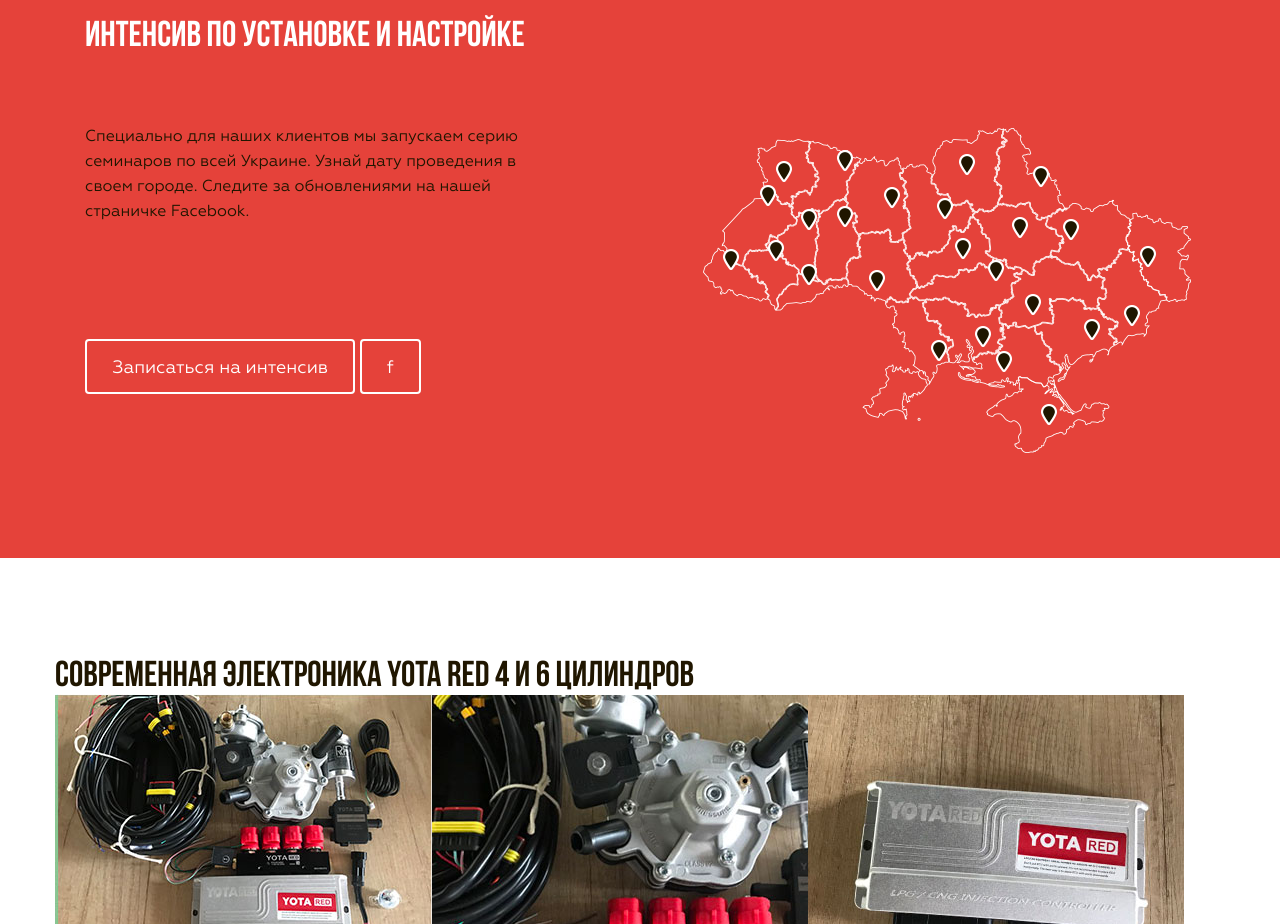
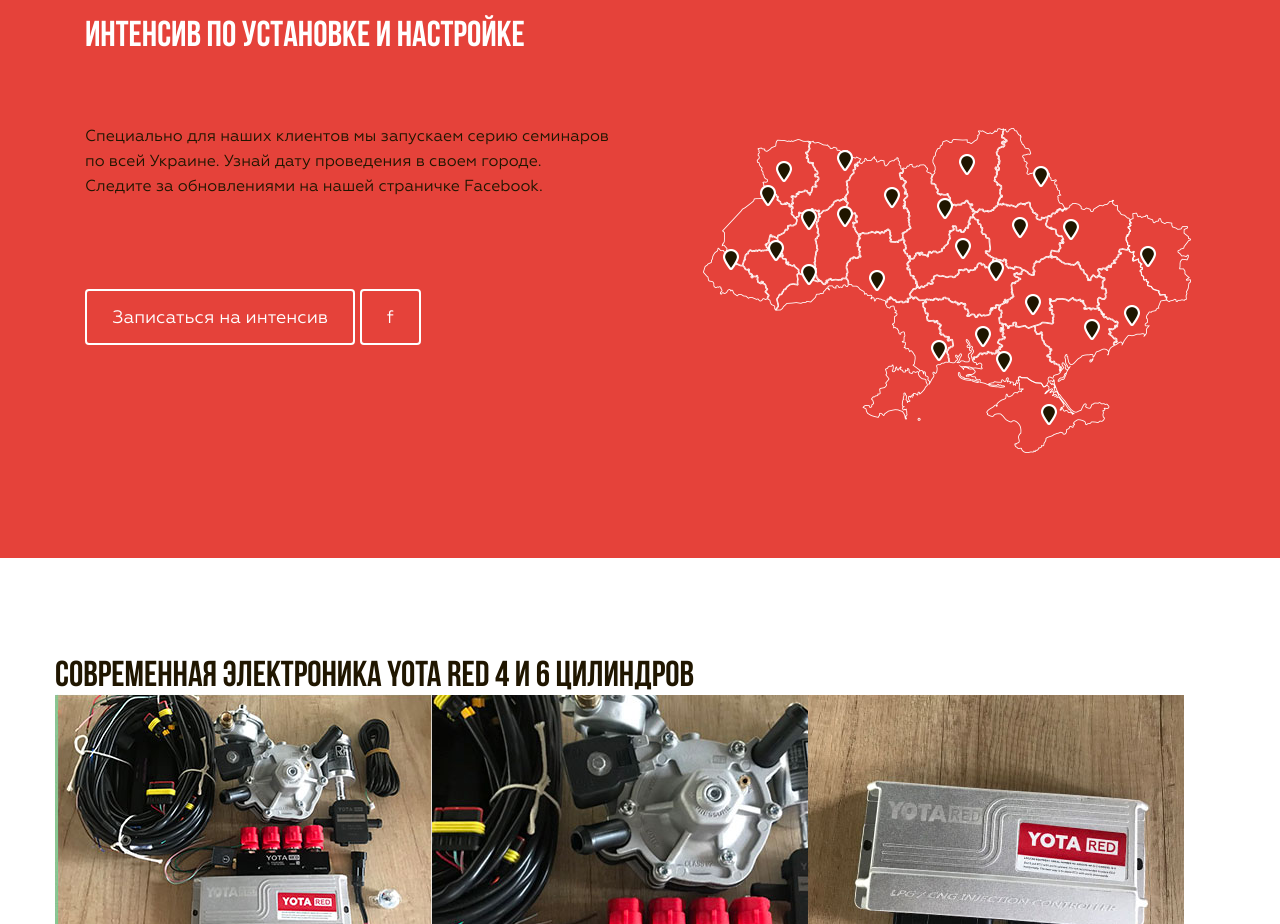
Before and after one commit to menim/yota-red, a website: page index.html in a window 1280 px wide. Shown: the part 3660-4584 px from the top of the page. Drawn offline with nearby package versions, Linux system fonts and the light colour scheme; files that its build step writes are made by us from their sources.

Commit message:
change margins in yota-courses__paragraph element

```diff
--- a/sass/components/_yota-courses.scss
+++ b/sass/components/_yota-courses.scss
@@ -11,5 +11,6 @@
 .yota-courses__paragraph {
   color: $secondary-color;
   font: 16px/1.56 geometria;
-  margin-bottom: 115px;
+  margin-bottom: 90px;
+  margin-right: -80px;
 }
```
